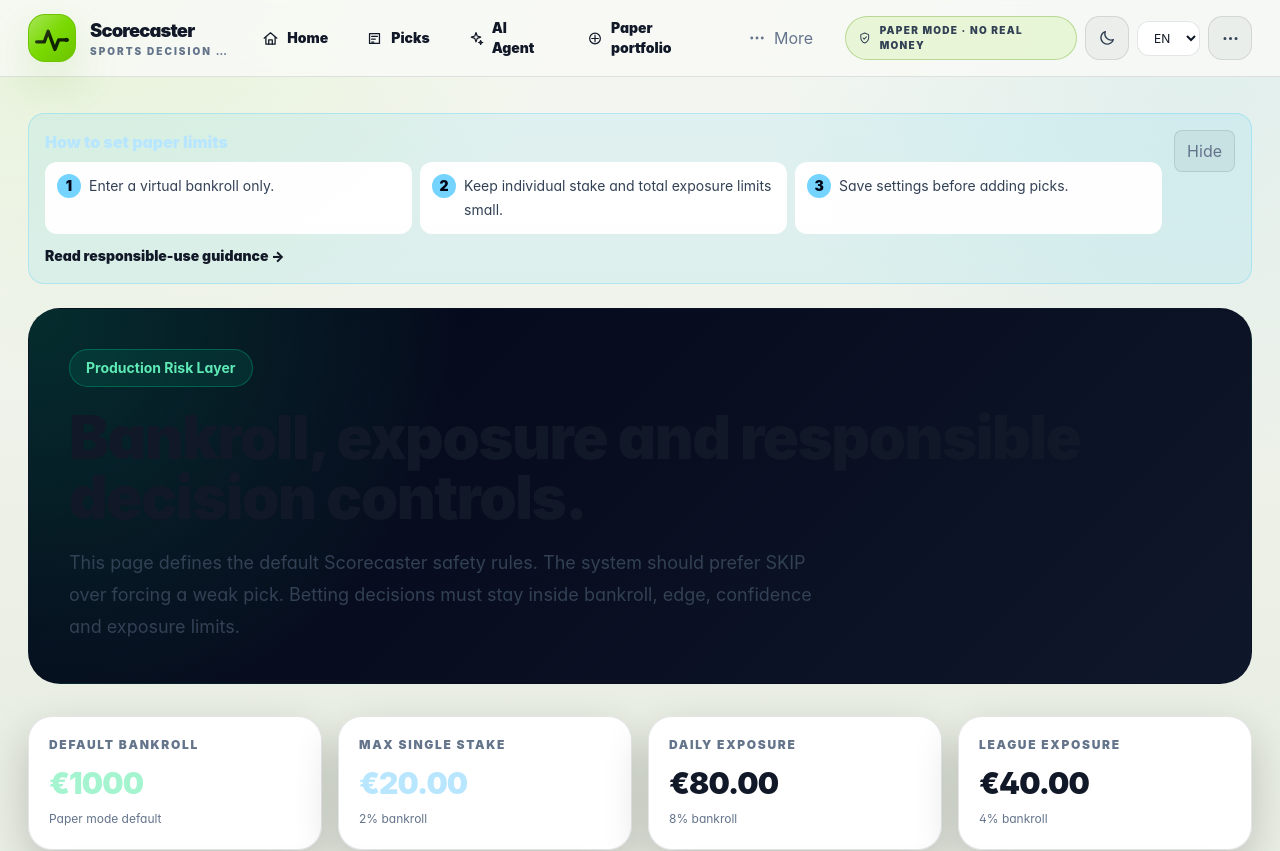
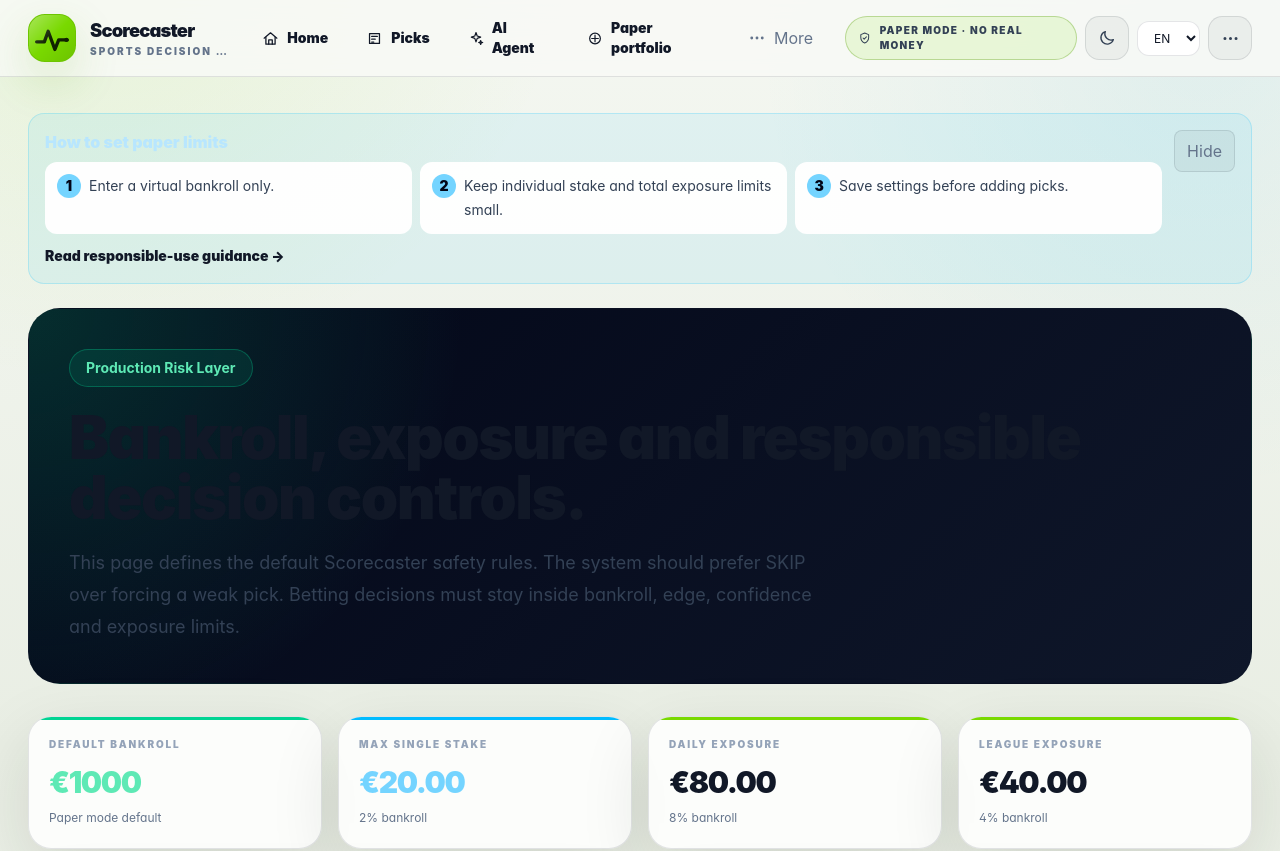
Before and after one commit to vv-glitchhub/scorecaster, a Next.js app: page /risk in a window 1280 px wide. Shown: the top 851 px of the page. Built offline with nearby package versions, Linux system fonts and the light colour scheme.

Commit message:
Restyle statistic cards for Visual V3

```diff
--- a/app/components/StatCard.jsx
+++ b/app/components/StatCard.jsx
@@ -1,24 +1,37 @@
 export default function StatCard({ title, value, subtitle, tone = "default", icon }) {
   const toneClass = tone === "green"
-    ? "text-emerald-200"
+    ? "text-emerald-300"
     : tone === "red"
-      ? "text-rose-200"
+      ? "text-rose-300"
       : tone === "blue"
-        ? "text-sky-200"
+        ? "text-sky-300"
         : tone === "yellow"
-          ? "text-amber-200"
+          ? "text-amber-300"
           : tone === "purple"
-            ? "text-purple-200"
-            : "text-white";
+            ? "text-purple-300"
+            : "text-[var(--sc-text)]";
+
+  const accentClass = tone === "green"
+    ? "bg-emerald-400"
+    : tone === "red"
+      ? "bg-rose-400"
+      : tone === "blue"
+        ? "bg-sky-400"
+        : tone === "yellow"
+          ? "bg-amber-400"
+          : tone === "purple"
+            ? "bg-purple-400"
+            : "bg-[var(--sc-brand)]";
 
   return (
-    <div className="rounded-3xl border border-white/10 bg-slate-950/48 p-5 shadow-[0_18px_45px_rgba(0,0,0,0.2)] backdrop-blur-xl">
+    <div className="sc-surface relative overflow-hidden rounded-[1.45rem] p-5">
+      <span className={`absolute inset-x-0 top-0 h-[3px] ${accentClass}`} aria-hidden="true" />
       <div className="flex items-start justify-between gap-3">
-        <div className="text-xs font-black uppercase tracking-[0.14em] text-slate-500">{title}</div>
-        {icon && <div className="text-slate-500">{icon}</div>}
+        <div className="text-[10px] font-black uppercase tracking-[0.18em] text-[var(--sc-faint)]">{title}</div>
+        {icon && <div className="text-[var(--sc-muted)]">{icon}</div>}
       </div>
-      <div className={`mt-3 text-3xl font-black tracking-[-0.03em] ${toneClass}`}>{value}</div>
-      {subtitle && <div className="mt-2 text-xs leading-5 text-slate-500">{subtitle}</div>}
+      <div className={`mt-3 text-3xl font-black tracking-[-0.045em] ${toneClass}`}>{value}</div>
+      {subtitle && <div className="mt-2 text-xs leading-5 text-[var(--sc-muted)]">{subtitle}</div>}
     </div>
   );
 }
```
